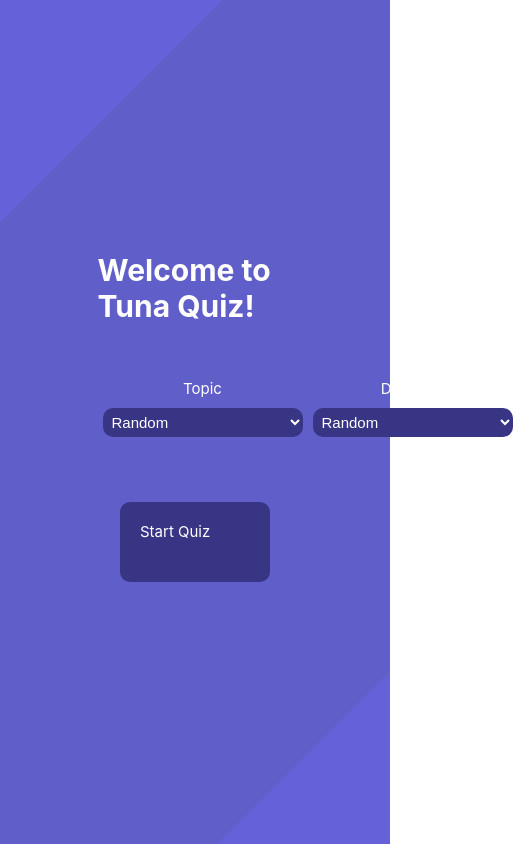
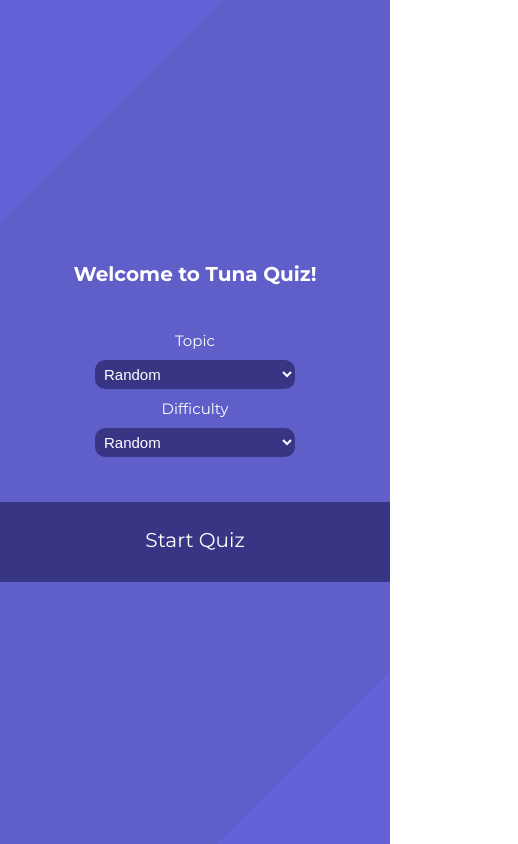
Before and after one commit to Wh1teNinja/codejam-team-tuna, a React (Create React App) app in the folder frontend-app/: page / in a window 390 px wide. Shown: the whole page, 518 px wide, since content can reach past the window. Built offline with nearby package versions, Linux system fonts and the light colour scheme.

Commit message:
styles + backend fixes

```diff
--- a/frontend-app/src/App.css
+++ b/frontend-app/src/App.css
@@ -1,4 +1,10 @@
+@import url('https://fonts.googleapis.com/css2?family=Montserrat:ital,wght@0,100..900;1,100..900&display=swap');
+
 .App {
+    overflow: hidden;
+    font-family: "Montserrat", sans-serif;
+    font-optical-sizing: auto;
+    font-style: normal;
     display: flex;
     flex-direction: column;
     align-items: center;
--- a/frontend-app/src/pages/StartPage/StartPage.css
+++ b/frontend-app/src/pages/StartPage/StartPage.css
@@ -48,22 +48,54 @@
 }
 
 .StartPage-button {
+    display: flex;
+    align-items: center;
+    justify-content: center;
+    text-decoration: none;
     transition: margin 0.2s, height 0.2s, width 0.2s, font-size 0.2s;
-    padding: 20px;
+    padding: 15px 20px 20px 20px;
     margin: 10px 0;
-    font-size: 1.5rem;
+    font-size: 2rem;
     border: none;
     background: #383585;
     border-radius: 10px;
-    width: 150px;
+    width: 550px;
     height: 80px;
 }
 
 .StartPage-button:hover {
-    width: 200px;
+    width: 700px;
     height: 100px;
     margin: 0;
-    font-size: 1.7rem;
+    font-size: 2.3rem;
     background: #383585;
     cursor: pointer;
 }
+
+@media screen and (max-width: 1500px) {
+    .StartPage {
+        width: 70%;
+    }
+
+}
+
+@media screen and (max-width: 1024px) {
+    .StartPage-header {
+        font-size: 2rem;
+        margin: 10px;
+        text-align: center;
+    }
+
+    .StartPage-filters-sections {
+        flex-direction: column;
+        width: 100%;
+
+        margin: 30px 20px;
+    }
+}
+
+@media screen and (max-width: 768px) {
+    .StartPage {
+        width: 100%;
+    }
+}
--- a/frontend-app/src/pages/StartPage/StartPage.tsx
+++ b/frontend-app/src/pages/StartPage/StartPage.tsx
@@ -51,7 +51,7 @@ export const StartPage = (): React.JSX.Element => {
         state={{ topic, difficulty }}
         className="StartPage-button"
       >
-        Start Quiz
+        <span>Start Quiz</span>
       </Link>
     </main>
   );
```
Also changed, not shown: 2 other files (tests, documents, lock files or other folders). Lines whose indentation alone changed are shown as unchanged.
